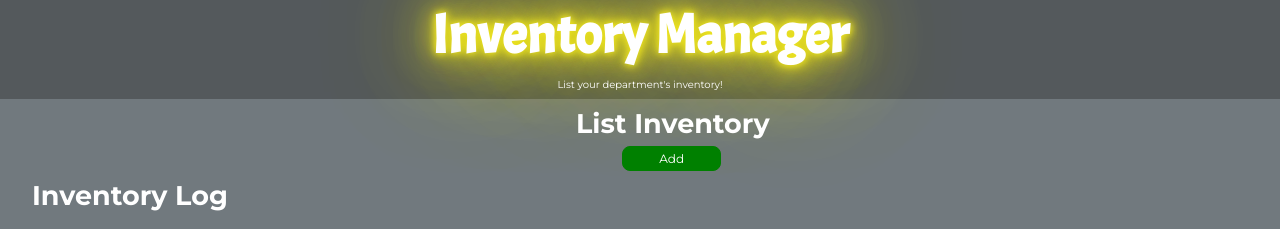
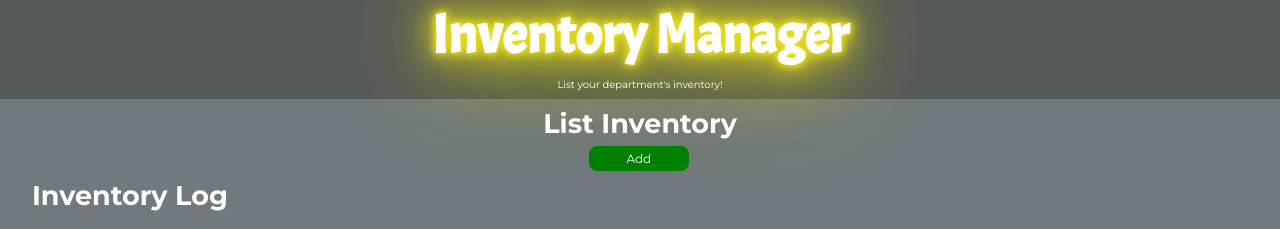
Before and after one commit to vivekvpillai/inventory-manager-front, a React (Create React App) app: page / in a window 1280 px wide. Shown: the top 229 px of the page. Built offline with nearby package versions, Linux system fonts and the light colour scheme; no server answers.

Commit message:
added div to App.js and centered content with flex to allow listing div to be centered with all widths

```diff
--- a/src/App.css
+++ b/src/App.css
@@ -62,8 +62,12 @@ body{
 .createDiv{
   display: flex;
   flex-direction: column;
-  margin-left: 45vw;
   margin-top: 1vh
+}
+
+.createContainer{
+  display: flex;
+  justify-content: center;
 }
 
 .objectsDiv{
--- a/src/App.js
+++ b/src/App.js
@@ -150,6 +150,7 @@ function App() {
             <h1 id="titlemain">Inventory Manager</h1>
             <p className="description">List your department's inventory!</p>
       </div>
+          <div className="createContainer">
             <div className="createDiv">
               <h2 className="toptitles">List Inventory</h2>
               <button className="addBtn" onClick={revealAdd}>Add</button>
@@ -163,6 +164,7 @@ function App() {
                         :
                  <></>
               }
+            </div>
           </div>
 
           <div className="search-section">
```
Lines whose indentation alone changed are shown as unchanged.
